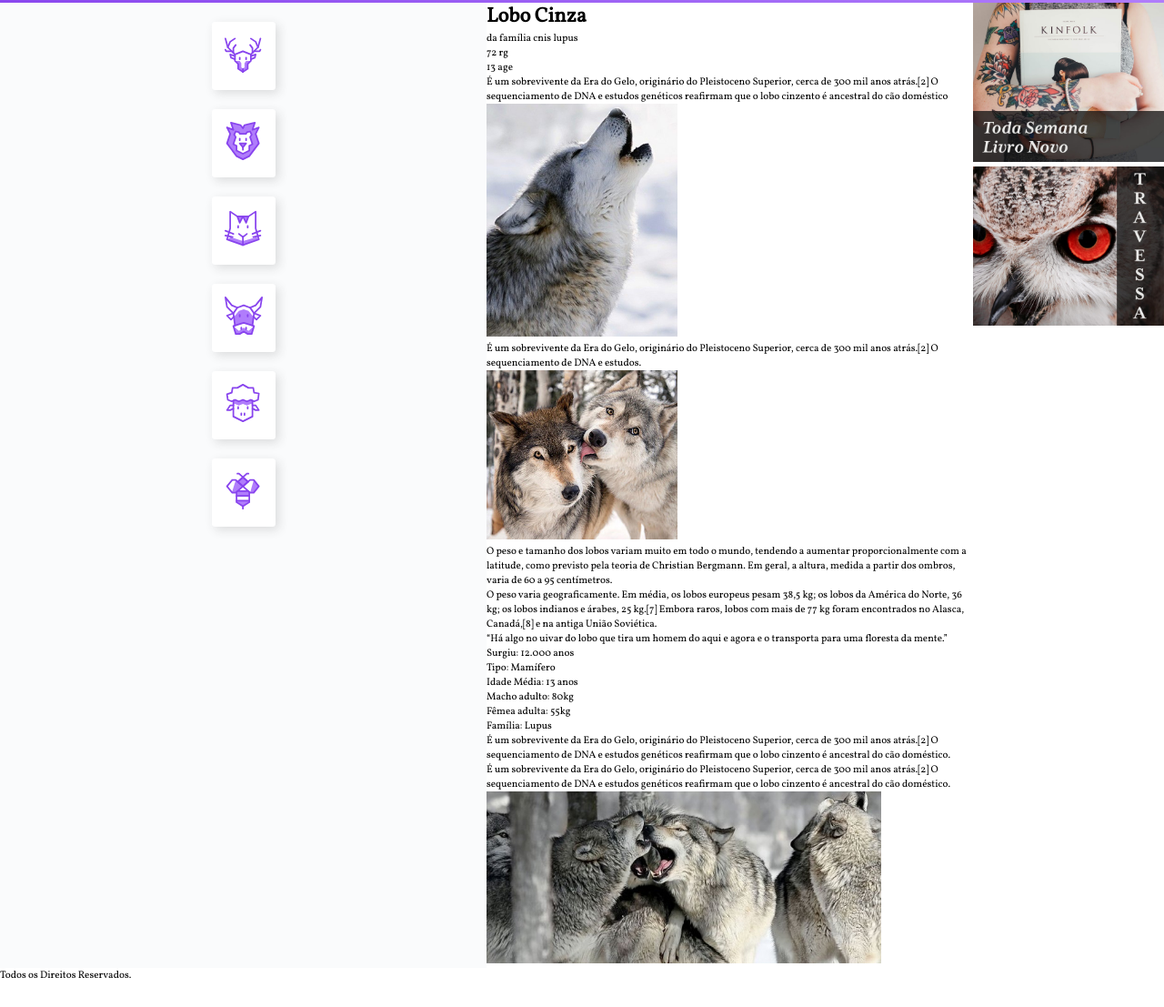
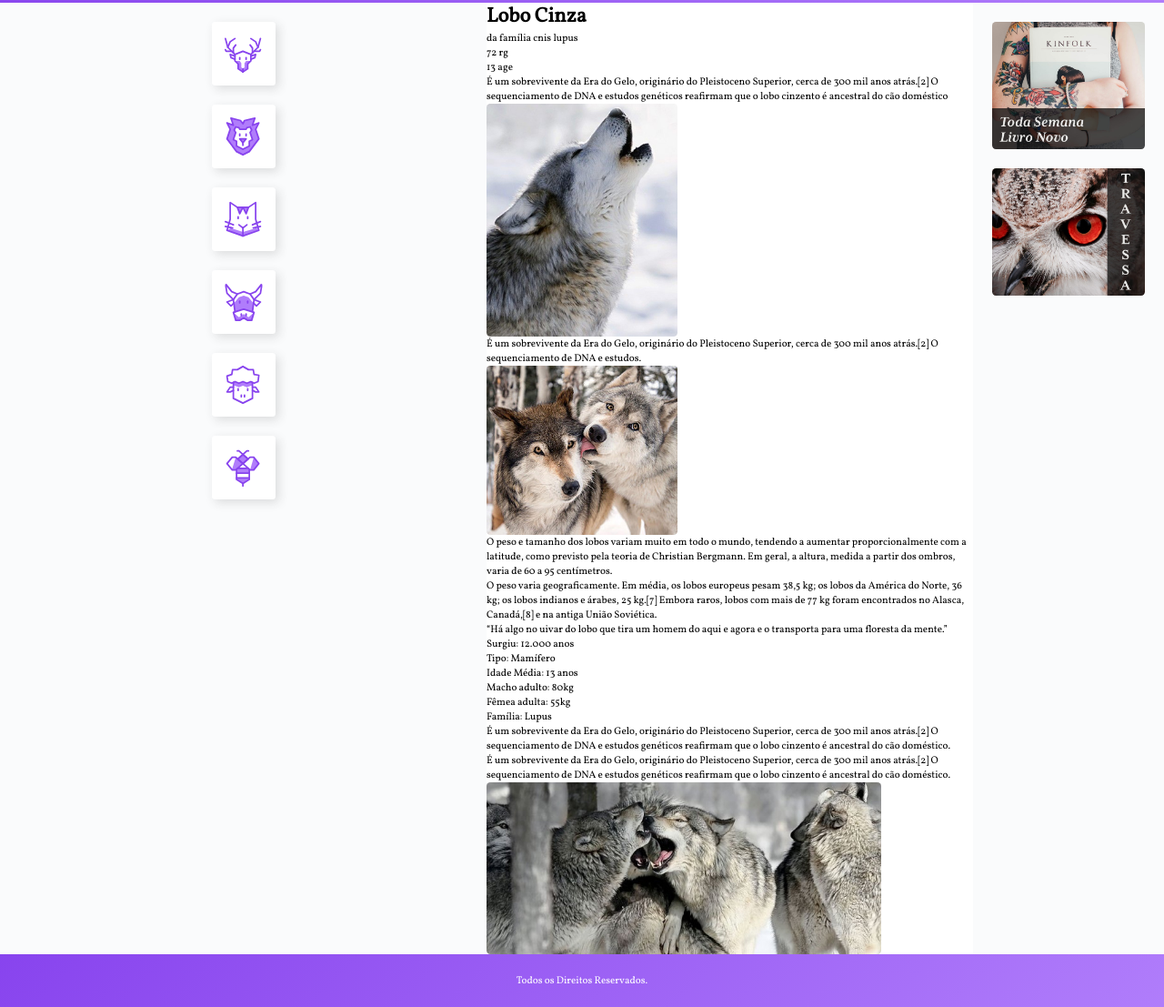
Before and after one commit to jbrunops/ori-gridlayout-study, a plain HTML site: page index.html in a window 1280 px wide. Shown: the part 71-1178 px from the top of the page at 91% size. Before the commit the page ends 1151 px from the top, so only its background shows below. Drawn offline with Linux system fonts and the light colour scheme.

Commit message:
footer finalizado

```diff
--- a/index.html
+++ b/index.html
@@ -157,7 +157,9 @@
         </div>
       </aside>
 
-      <footer class="footer">Todos os Direitos Reservados.</footer>
+      <footer class="footer">
+        <p>Todos os Direitos Reservados.</p>
+      </footer>
     </div>
   </body>
 </html>
--- a/style.css
+++ b/style.css
@@ -8,6 +8,8 @@
 
 img {
   max-width: 100%;
+  display: block;
+  border-radius: 6px;
 }
 
 body {
@@ -87,10 +89,22 @@ body {
 
   .anuncios {
     grid-area: anuncios;
+    background: #fafbfc;
+    display: grid;
+    align-content: start;
+    padding: 1.875rem;
+    gap: 1.875rem;
   }
 
   .footer {
     grid-area: footer;
+    background: linear-gradient(135deg, #8844ee, #b07dfb);
+
+    p {
+      color: white;
+      text-align: center;
+      padding: 1.875rem;
+    }
   }
 }
 
```
